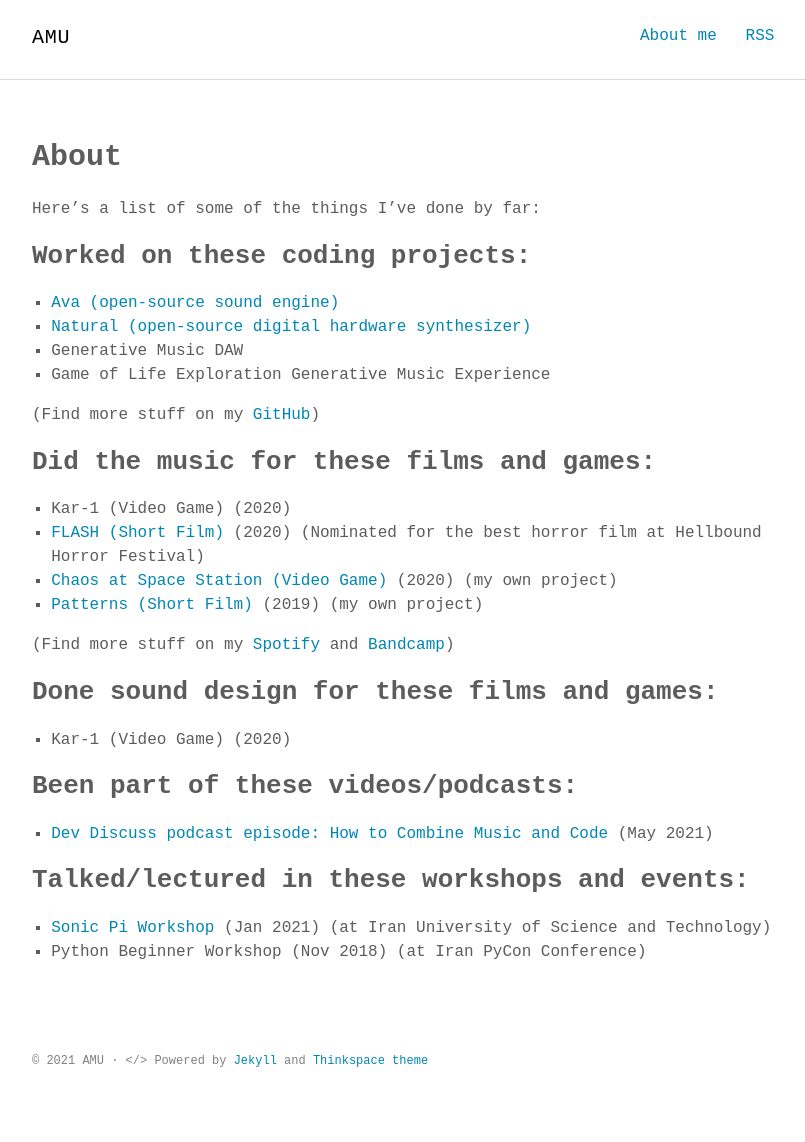
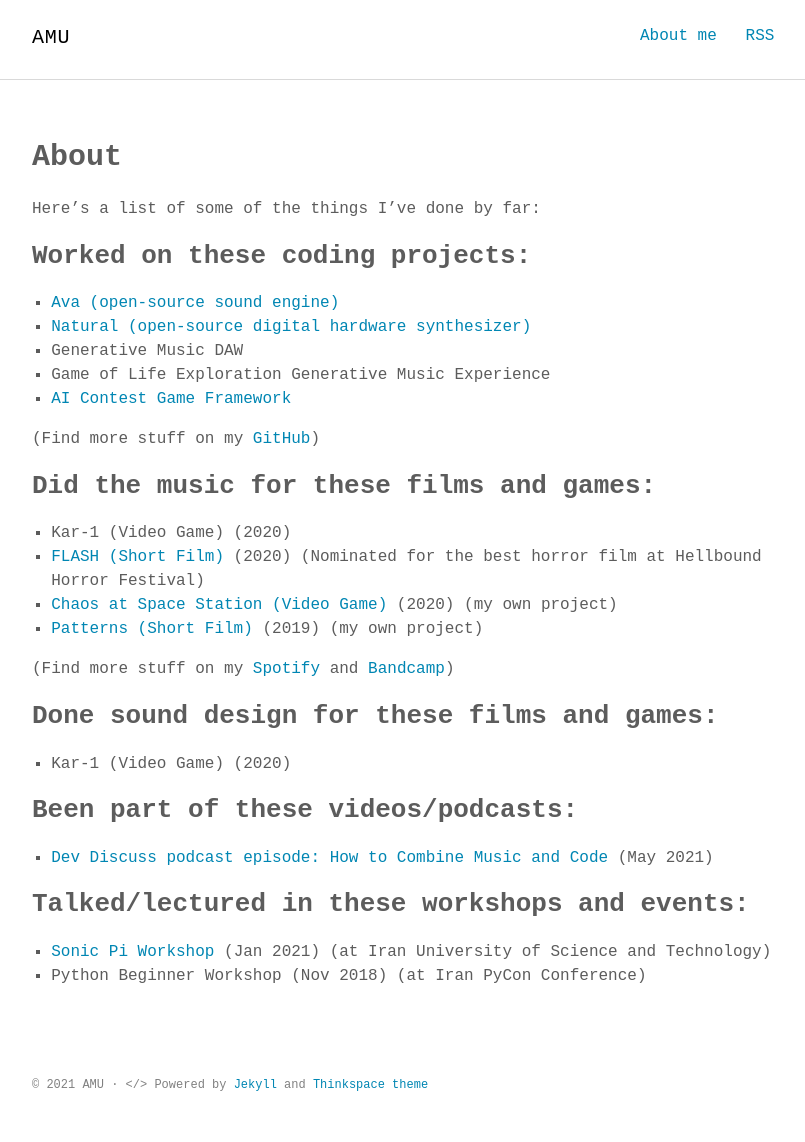
Before and after one commit to amuuu/amuuu.github.io, a Jekyll site: the page built from about.md, in a window 1280 px wide. Shown: the whole page, without its empty margins (232-1037 px from the left). Built offline with Jekyll 4.4.1, drawn with Linux system fonts in a browser that asks for light colours; nearby versions of some CDN libraries; some web fonts are replaced; before the commit the page ends 1118 px from its top, so only the background shows below that.

Commit message:
update about me

```diff
--- a/about.md
+++ b/about.md
@@ -11,6 +11,7 @@
 - [Natural (open-source digital hardware synthesizer)]()
 - Generative Music DAW
 - Game of Life Exploration Generative Music Experience
+- [AI Contest Game Framework](https://github.com/Chillin-Examples/SearchAndDefuse)
 
 (Find more stuff on my [GitHub](https://github.com/amuuu))
 
```
